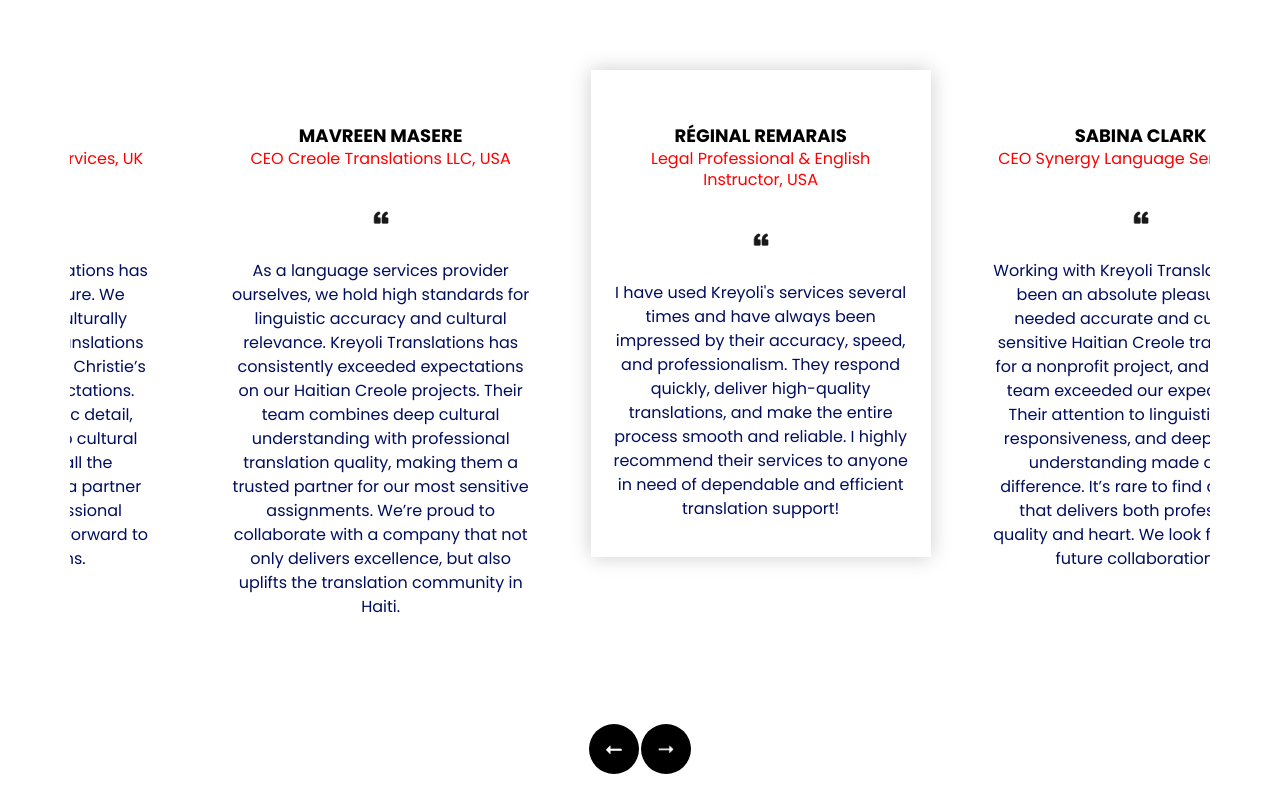
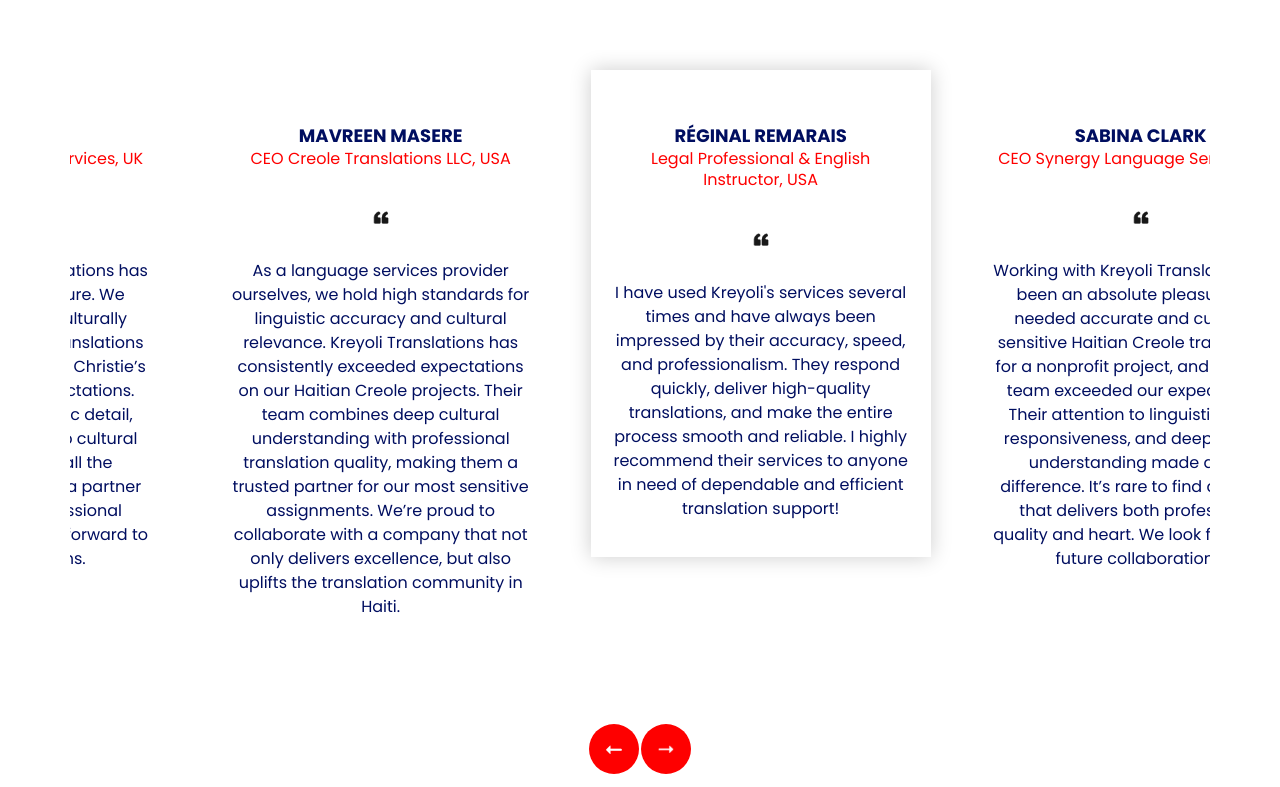
Before and after one commit to TSamy/kreyolitranslation, a plain HTML site: page index.html in a window 1280 px wide. Shown: the part 3433-4220 px from the top of the page. Drawn offline with nearby package versions, Linux system fonts and the light colour scheme.

Commit message:
Eddit color

```diff
--- a/css/style.css
+++ b/css/style.css
@@ -467,7 +467,7 @@
 .client_section .owl-carousel .owl-nav .owl-next {
   width: 50px;
   height: 50px;
-  background-color: #000000;
+  background-color: #FE0000;
   background-size: 16px;
   background-position: center;
   border-radius: 100%;
@@ -479,7 +479,7 @@
 
 .client_section .owl-carousel .owl-nav .owl-prev:hover,
 .client_section .owl-carousel .owl-nav .owl-next:hover {
-  background-color: rgba(0, 0, 0, 0.8);
+  background-color: #000E60;
 }
 
 .client_section .owl-carousel .owl-nav .owl-prev {
@@ -591,7 +591,7 @@
 
 /* end contact section */
 .info_section {
-  background-color: #232323;
+  background-color: #000E60;
   color: #ffffff;
   padding: 90px 0 45px 0;
 }
--- a/index.html
+++ b/index.html
@@ -447,7 +447,7 @@
                 <!-- <img src="images/c-1.png" alt=""> -->
               </div>
               <div class="detail-box">
-                <h5>
+                <h5 style="color:#000E60;">
                   Mavreen Masere<br>
                   <span>
                     CEO Creole Translations LLC, USA
@@ -470,7 +470,7 @@
                 <!-- <img src="images/c-2.png" alt=""> -->
               </div>
               <div class="detail-box">
-                <h5>
+                <h5 style="color:#000E60;">
                   Réginal REMARAIS<br>
                   <span>
                     Legal Professional & English Instructor, USA
@@ -492,7 +492,7 @@
                 <!-- <img src="images/c-3.png" alt=""> -->
               </div>
               <div class="detail-box">
-                <h5>
+                <h5 style="color:#000E60;">
                   Sabina Clark<br>
                   <span>
                     CEO Synergy Language Services, UK
```
